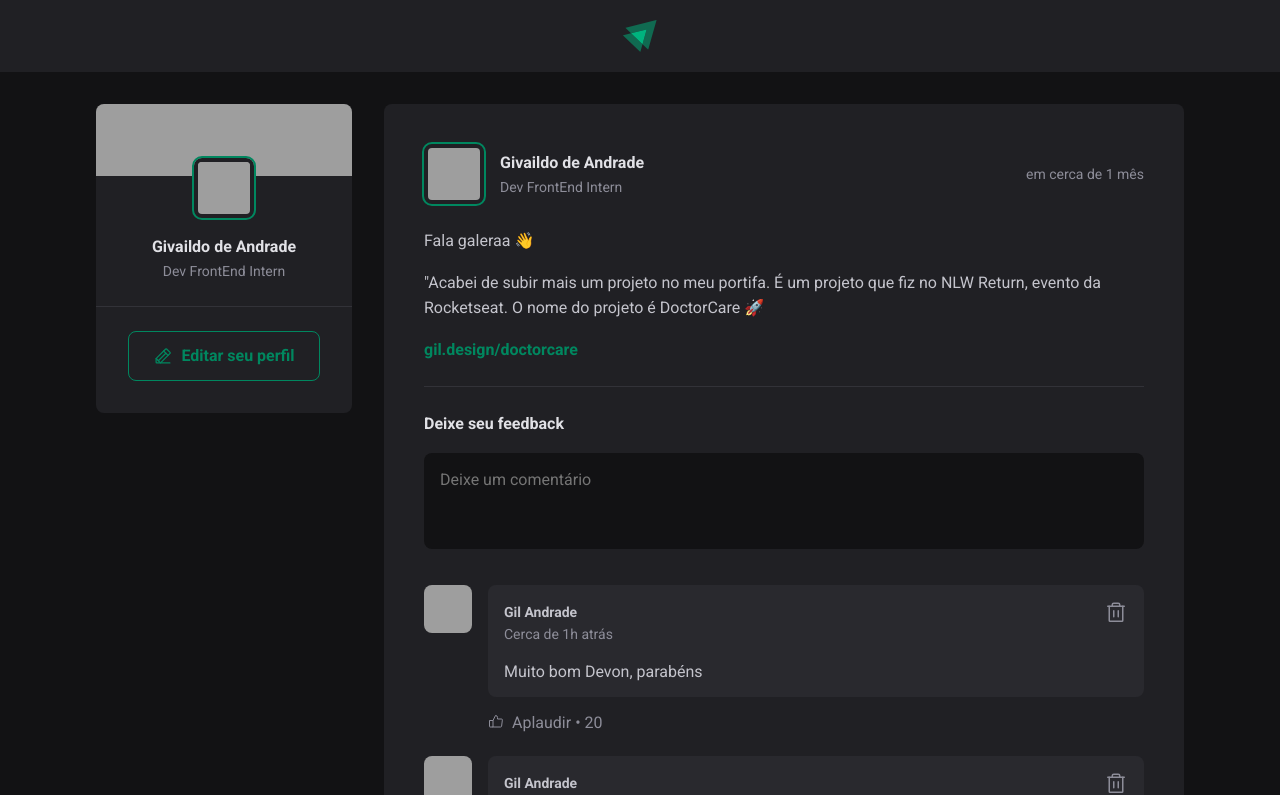
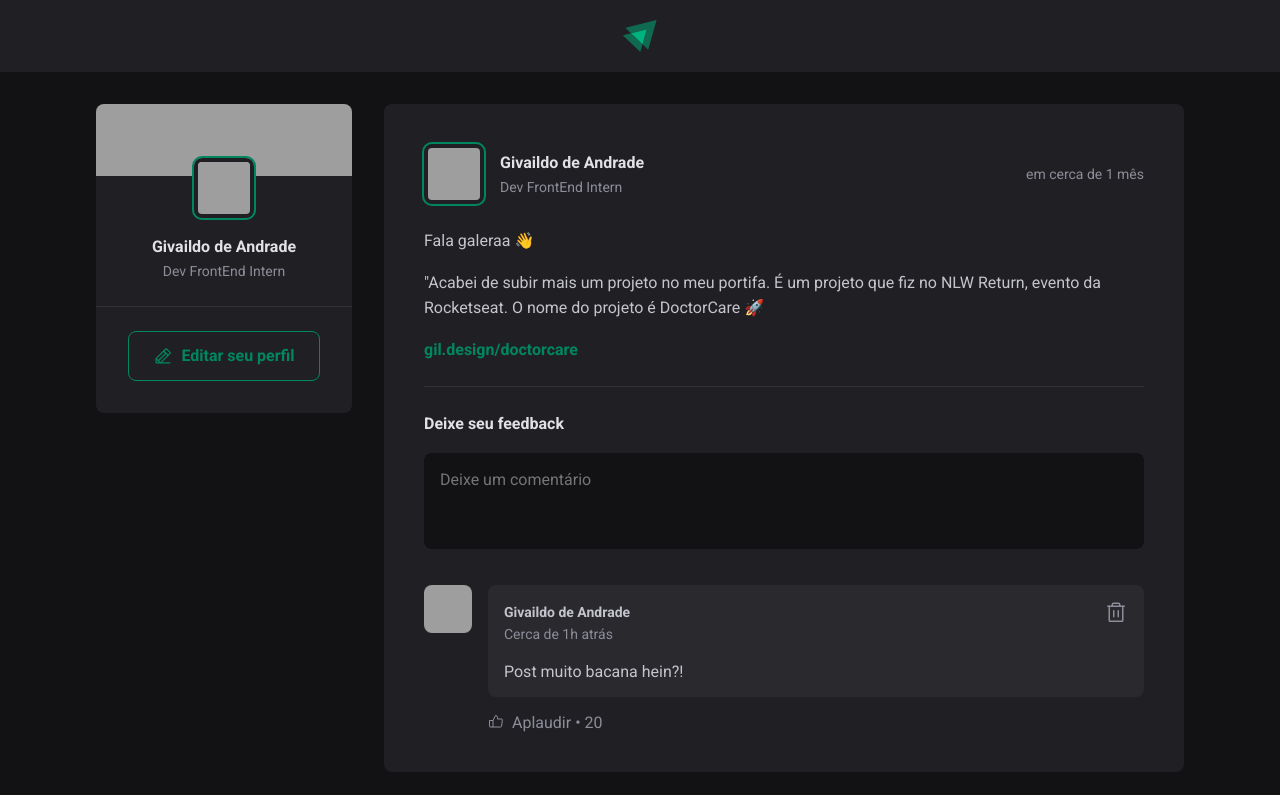
Before and after one commit to Givaild/React-2022, a React (Vite) app: page / in a window 1280 px wide. Shown: the top 795 px of the page. Built offline with nearby package versions, Linux system fonts and the light colour scheme; grey boxes are pictures that could not be loaded.

Commit message:
Feat:Entering Comments (Declarative Programming)

```diff
--- a/src/components/Comment.jsx
+++ b/src/components/Comment.jsx
@@ -2,7 +2,7 @@ import { ThumbsUp, Trash } from "phosphor-react"
 import { Avatar } from "./Avatar"
 import styles from "./Comment.module.css"
 
-export function  Comment () {
+export function  Comment ({content}) {
     return (
         <div className={styles.comment}>
         <Avatar hasBorder={false} src="https://github.com/Givaild.png" alt="" />
@@ -11,7 +11,7 @@ export function  Comment () {
                 <div className={styles.commentContent}>
                     <header>
                         <div className={styles.authorAndTime}>
-                            <strong>Gil Andrade</strong>
+                            <strong>Givaildo de Andrade</strong>
                             <time title="15 de Junho de às 12:00"  dateTime="2022-06-15 12:00:20">Cerca de 1h atrás </time>
                         </div>
 
@@ -20,7 +20,7 @@ export function  Comment () {
                         </button>
                     </header>
 
-                    <p>Muito bom Devon, parabéns </p>
+                    <p> {content} </p>
                 </div>
 
                 <footer>
--- a/src/components/Post.jsx
+++ b/src/components/Post.jsx
@@ -11,10 +11,11 @@ import styles from "./Post.module.css"
 
 export function Post ({author,publishedAt,content}) {
 const [comments,setComments] = useState([
-    1,
-    2,
+    "Post muito bacana hein?!"
 
 ])
+
+    const [newCommentText,setNewCommentText] = useState('')
 
     const publishedDateFormated = format(publishedAt,"d 'de' LLLL 'às' HH:mm'h'",{
         locale:ptBR,
@@ -28,9 +29,14 @@ const [comments,setComments] = useState([
     function handleCreateNewComment () {
         event.preventDefault();
 
-        setComments([...comments,comments.length+1]);
+
+        setComments([...comments,newCommentText]);
+          setNewCommentText('');
 
     }
+        function handleNewCommentChange() {
+            setNewCommentText(event.target.value)
+        }
 
     return (
         <article className={styles.post}>
@@ -64,7 +70,12 @@ const [comments,setComments] = useState([
         <form onSubmit={handleCreateNewComment} className={styles.commentForm}>
             <strong>Deixe seu feedback</strong>
 
-            <textarea placeholder="Deixe um comentário" />
+            <textarea
+            name="comment"
+            placeholder="Deixe um comentário"
+            value={newCommentText}
+            onChange={handleNewCommentChange}
+            />
 
 
             <footer>
@@ -76,7 +87,7 @@ const [comments,setComments] = useState([
 
              <div className={styles.commentList}>
             {comments.map(comment => {
-                return <Comment />
+                return <Comment content={comment}/>
             })}
             </div>
         </article>
```
